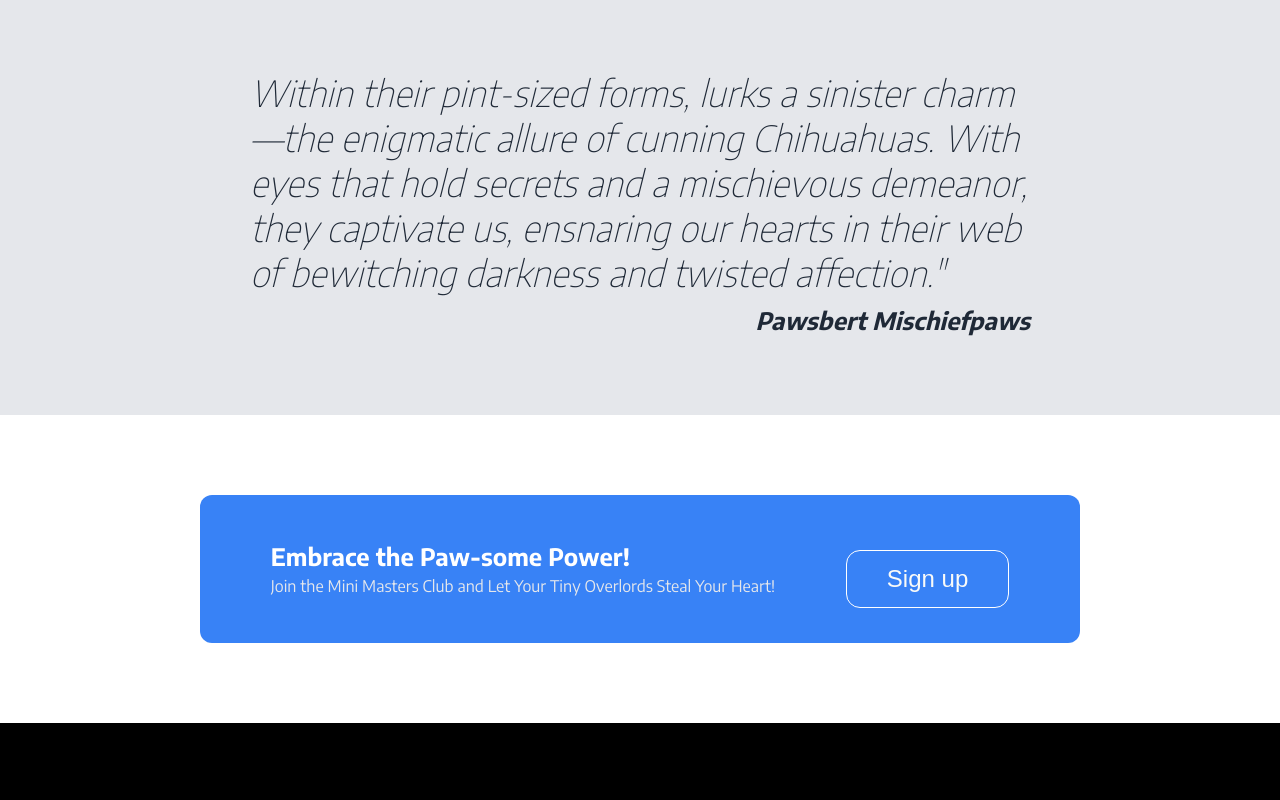
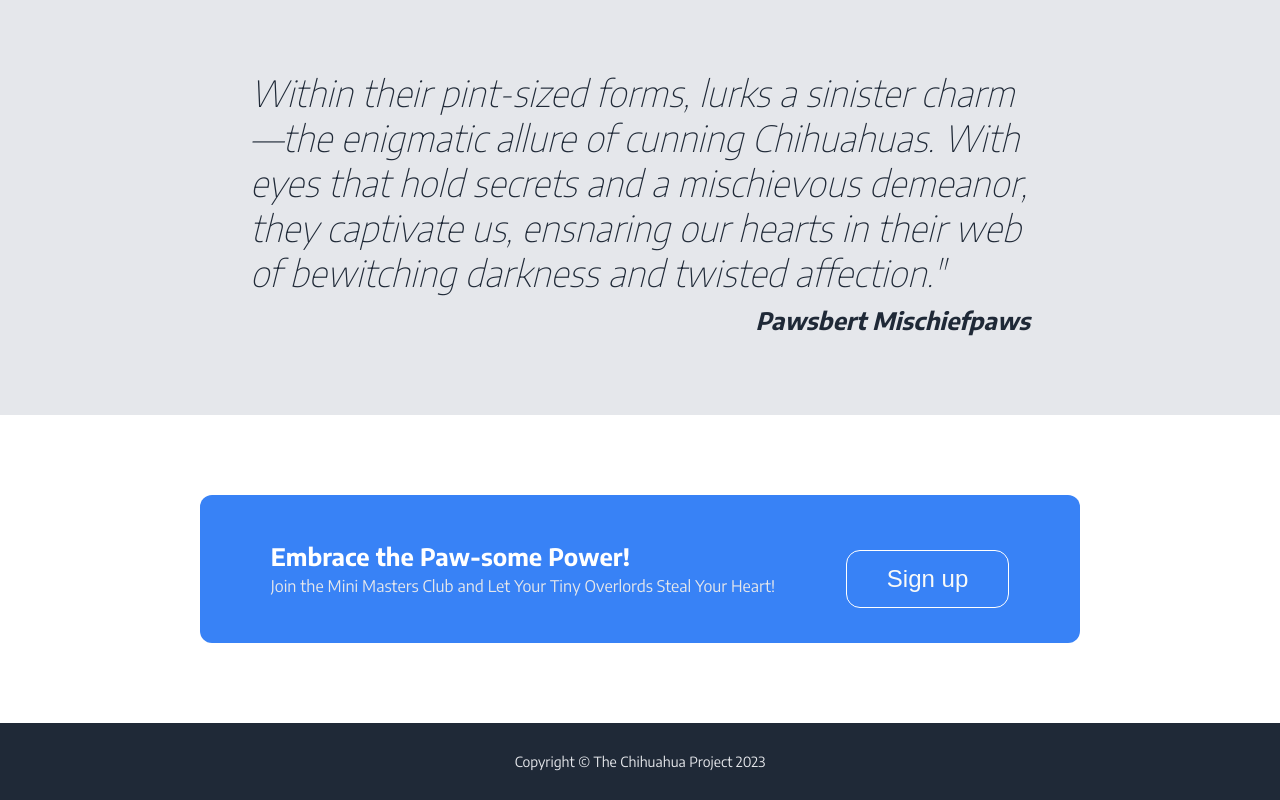
Before and after one commit to Gabriel0991/odin-landing-page, a plain HTML site: page index.html in a window 1280 px wide. Shown: the part 1056-1856 px from the top of the page. Before the commit the page ends 1779 px from the top, so only its background shows below. Drawn offline with Linux system fonts and the light colour scheme.

Commit message:
Project completed .
Small fixes might be required.

```diff
--- a/index.html
+++ b/index.html
@@ -101,6 +101,10 @@
                 <div class="actionbutton"><button>Sign up</button></div>
             </div>
         </div>
+        <!-- Footer section -->
+        <div class="footer">
+            <div class="copyright">Copyright © The Chihuahua Project 2023</div>
+        </div>
 </body>
 
 </html>
--- a/style.css
+++ b/style.css
@@ -191,3 +191,11 @@ body {
   background-color: #1f2937;
   border: 1px solid #3882f6;
 }
+/* Footer section */
+.footer {
+  display: flex;
+  justify-content: center;
+  align-items: center;
+  padding:30px 0;
+  font-size: 14px;
+}
```
